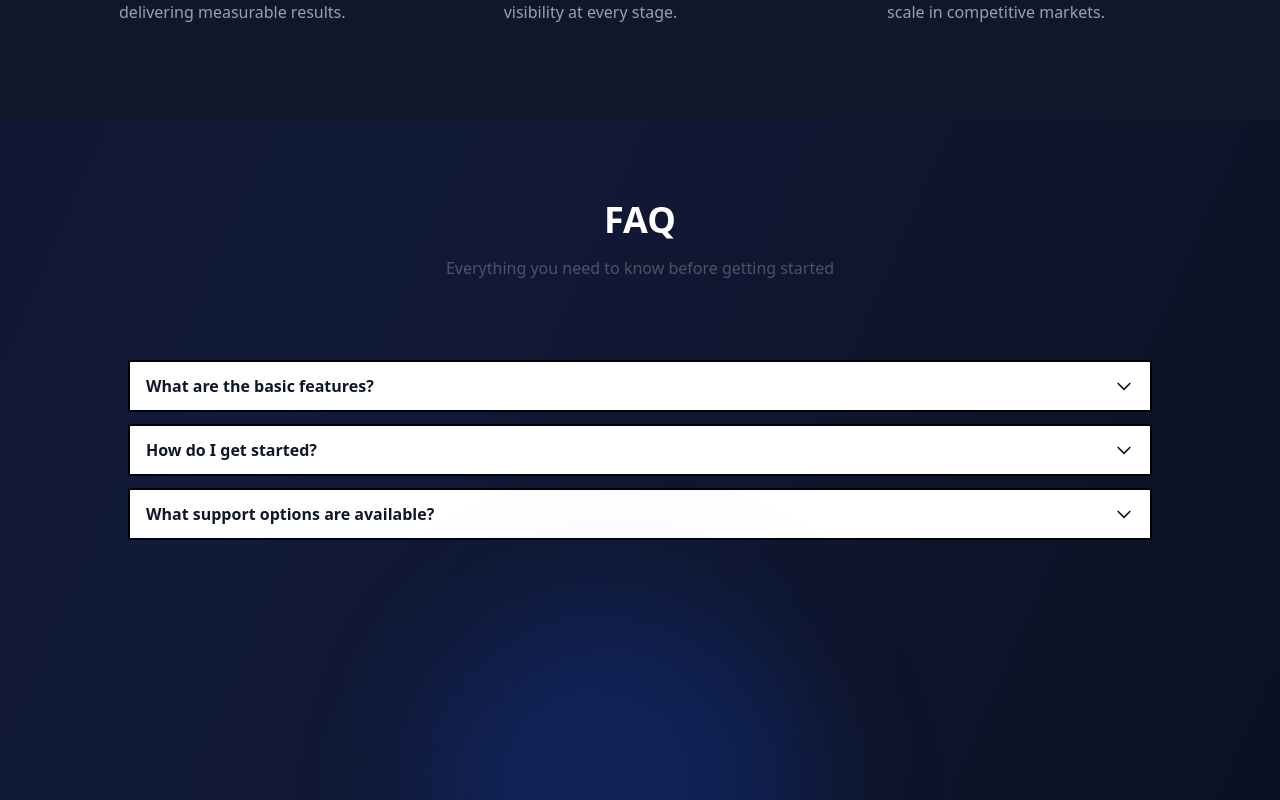
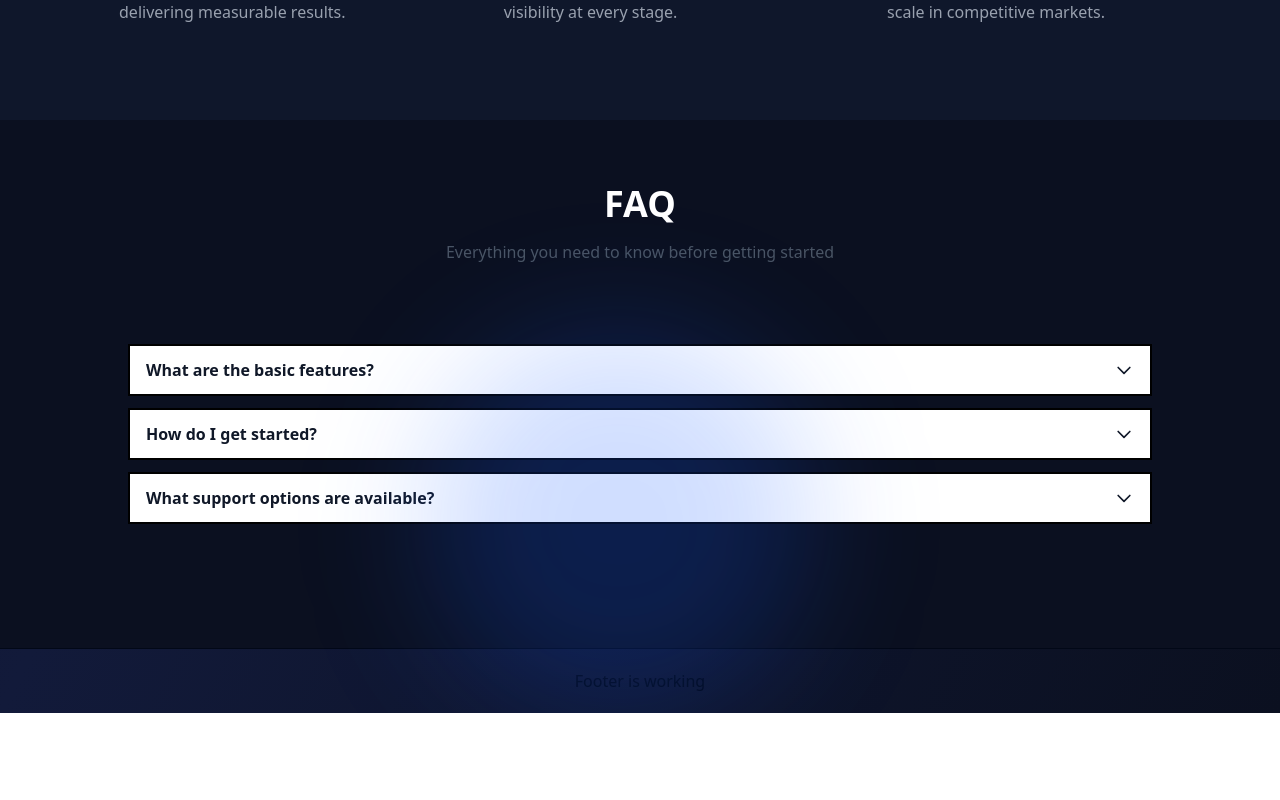
Before and after one commit to Lahcen-Ouhassou/Marketing-Agency-LandingPage, a React (Vite) app: page / in a window 1280 px wide. Shown: the part 1940-2740 px from the top of the page. After the commit the page ends 2653 px from the top, so only its background shows below. Built offline with nearby package versions, Linux system fonts and the light colour scheme.

Commit message:
Updateee

```diff
--- a/src/components/sections/FAQ.jsx
+++ b/src/components/sections/FAQ.jsx
@@ -1,7 +1,7 @@
 function FAQ() {
   return (
-
-    <div className="min-h-screen flex justify-center items-start pt-20">
+    <section className="py-16 bg-[#0B1020] text-gray-100">
+    <div className=" flex justify-center items-start pb-15">
 
       <div className="space-y-3 w-5xl">
          {/* TITLE */}
@@ -9,7 +9,7 @@ function FAQ() {
           <div className="mb-16 text-center">
           <h2 className="text-3xl font-bold sm:text-4xl text-white">FAQ</h2>
             <p className="mt-4 text-gray-600">
-Everything you need to know before getting started
+                Everything you need to know before getting started
           </p>
         </div>
         </div>
@@ -111,7 +111,7 @@ Everything you need to know before getting started
       </div>
 
     </div>
-
+    </section>
 
   );
 }
```
